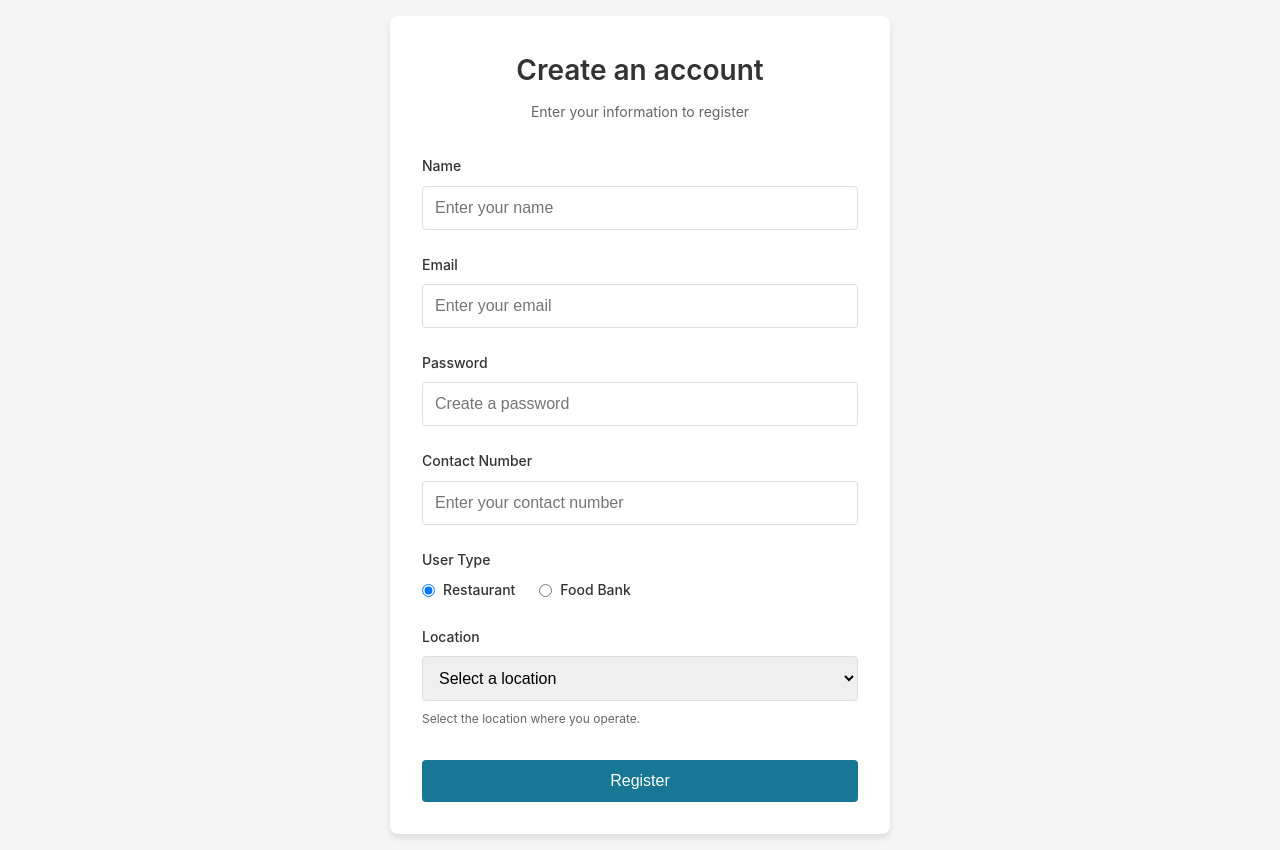
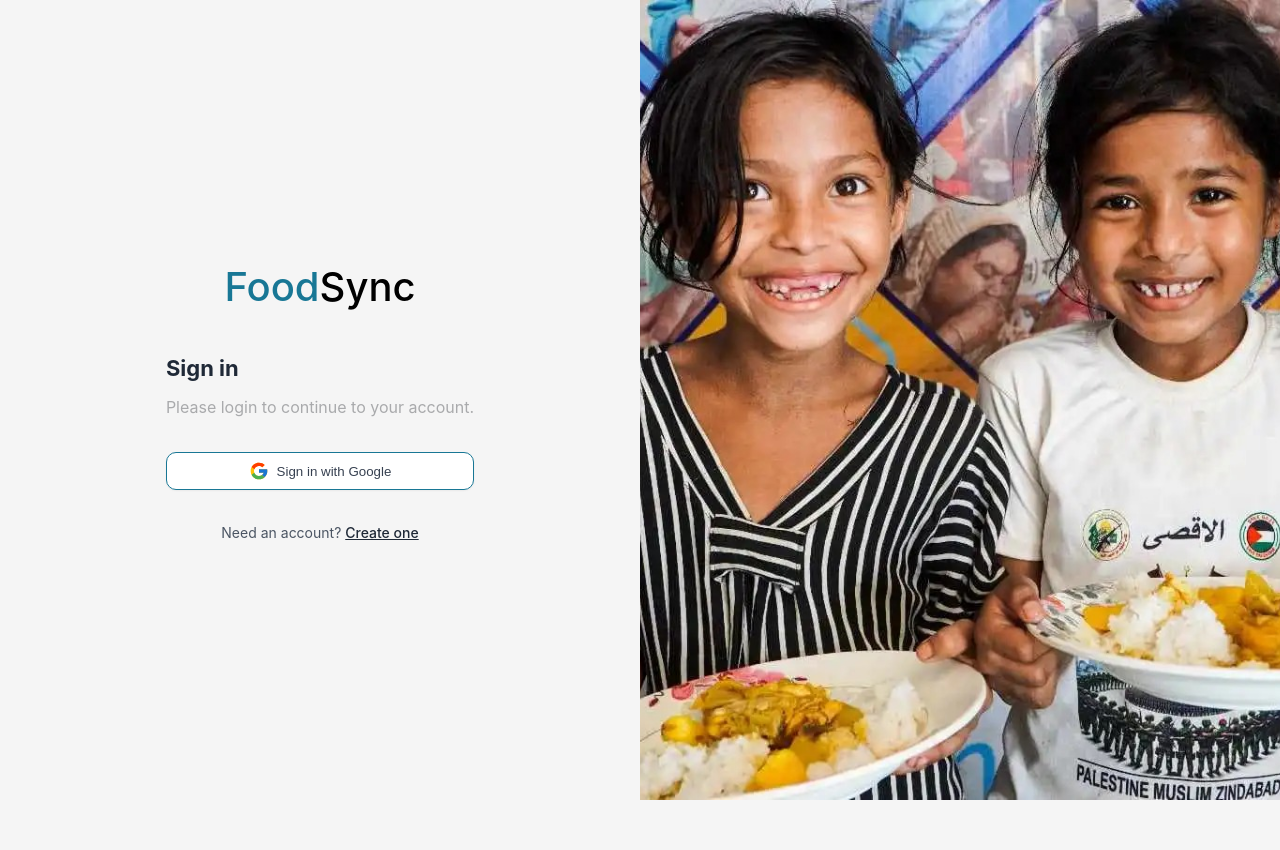
Before and after one commit to potatobox1/FoodSync, a React app in the folder Frontend/: page / in a window 1280 px wide. After the commit the page ends 808 px from the top, so only its background shows below. Built offline with nearby package versions, Linux system fonts and the light colour scheme; the HTML template or start-up script is replaced by a standard one.

Commit message:
Proper Redirection Using the Sign In button

```diff
--- a/Frontend/src/App.tsx
+++ b/Frontend/src/App.tsx
@@ -1,9 +1,20 @@
 import React from "react";
 // import UserList from "./components/table";
+import { BrowserRouter, Routes, Route } from "react-router-dom";
+import LoginPage from "./components/LoginPage";
 import InfoPage from "./components/InfoPage";
+import Dashboard from "./components/dashboard";
+
+
 const App: React.FC = () => {
   return (
-    <div><InfoPage/></div>
+    <BrowserRouter>
+      <Routes>
+        <Route path="/" element={<LoginPage />} />
+        <Route path="/register" element={<InfoPage />} />
+        <Route path="/dashboard" element={<Dashboard />} /> {/* Add this */}
+      </Routes>
+    </BrowserRouter>
   );
 };
 
@@ -12,7 +23,6 @@ export default App;
 
 // import React from "react";
 // // import UserList from "./components/table";
-// import LoginPage from "./components/LoginPage";
 // const App: React.FC = () => {
 //   return (
 //     <div><LoginPage/></div>
--- a/Frontend/src/components/LoginPage.tsx
+++ b/Frontend/src/components/LoginPage.tsx
@@ -1,19 +1,26 @@
-
+import { useNavigate } from "react-router-dom";
 import { doSignInWithGoogle } from "../../../backend/src/firebase/auth";
 import "../styles/LoginPage.css"; // Import the new CSS file
 
+export default function LoginPage() {
+  const navigate = useNavigate(); // React Router hook for navigation
 
-
-export default function LoginPage() {
   const handleGoogleSignIn = async () => {
     try {
-      const userCredential = await doSignInWithGoogle();
-      console.log("User signed in:", userCredential.user);
-      // Redirect or handle login success
+      const { user, isNewUser } = await doSignInWithGoogle(); // Destructure correctly
+      console.log("User signed in:", user);
+
+      // Redirect based on new user status
+      if (isNewUser) {
+        navigate("/register"); // Redirect new users to registration
+      } else {
+        navigate("/dashboard"); // Redirect existing users
+      }
     } catch (error) {
       console.error("Google sign-in error:", error);
     }
   };
+
 
   return (
     <div className="login-container">
--- /dev/null
+++ b/Frontend/src/components/dashboard.tsx
@@ -0,0 +1,9 @@
+const Dashboard: React.FC = () => {
+    return (
+      <div>
+        <h1>Dashboard</h1>
+      </div>
+    );
+  };
+
+  export default Dashboard;
```
Also changed, not shown: 1 other file (tests, documents, lock files or other folders).
